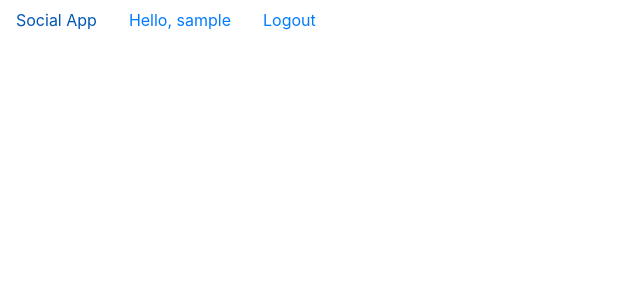
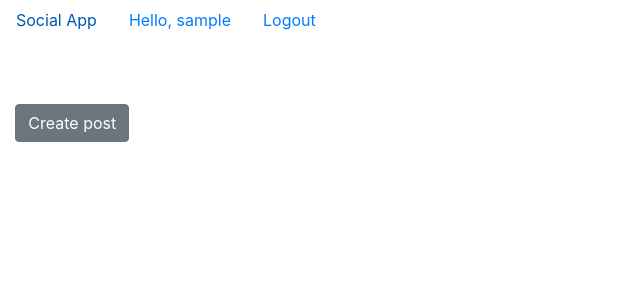
Before and after one commit to sven971105/Django-social-app, a Django app: page / in a window 1280 px wide. Shown: the top 300 px of the page, without its empty margins (0-640 px from the left). Run offline with Django 3.2, Linux system fonts and the light colour scheme; the visitor is signed in with stand-in values (Sample User, id 1); data that the repository does not hold is empty; some libraries are stand-ins or nearby versions.

Commit message:
[8] Add post create, comment update , comment delete

```diff
--- a/app/templates/index.html
+++ b/app/templates/index.html
@@ -3,8 +3,13 @@
 {% block title %} Social App {% endblock %}
 
 {% block content %}
-  <ul>
-  <div class="row container" style="margin-top:5%;">
+  {% if user.is_authenticated %}
+  <a class="btn btn-secondary" style="margin-left:1.2%;margin-top:5%;" href="{% url 'post_create' %}">
+    Create post
+  </a>
+  {% endif %}
+
+  <div class="row container">
     {% for post in post_list %}
       <div class="col-sm-6 p-3">
           <div class="card">
@@ -19,6 +24,5 @@
         </div>
       </div>
     {% endfor %}
-  </ul>
 </div>
 {% endblock %}
--- a/app/templates/post_detail.html
+++ b/app/templates/post_detail.html
@@ -49,6 +49,10 @@
         {% for comment_group in comments %}
           {% for comment in comment_group.list %}
           <div class="card m-3">
+            <div class="m-2">
+              <a class="btn btn-secondary" href="{% url 'comment_edit' post.id comment.id %}">Edit comment</a>
+              <a class="btn btn-secondary" href="{% url 'comment_delete' post.id comment.id %}">Delete comment</a>
+            </div>
             <div class="card-body">
               <blockquote class="blockquote mb-0">
                 <p>
--- a/app/urls.py
+++ b/app/urls.py
@@ -3,6 +3,7 @@ from app.views import (
   index,
   PostListView,
   post_detail,
+  PostCreateView,
   post_edit,
   PostEditView,
   post_delete,
@@ -11,18 +12,23 @@ from app.views import (
   UserProfileRelationsView,
   comment_create,
   CommentCreateView,
+  CommentEditView,
+  CommentDeleteView,
 )
 
 urlpatterns = [
   path('', index, name='post_list'),
   path('', PostListView.as_view(), name='post_list'),
   path('post/<int:pk>', post_detail, name='post_detail'),
+  path('post/create', PostCreateView.as_view(), name='post_create'),
   path('post/<int:pk>/edit', post_edit, name='post_edit'),
   path('post/<int:pk>/edit', PostEditView.as_view(), name='post_edit'),
   path('post/<int:pk>/delete', post_delete, name='post_delete'),
   path('post/<int:pk>/delete', PostDeleteView.as_view(), name='post_delete'),
   path('post/<int:pk>/comment/create', comment_create, name='comment_create'),
   path('post/<int:pk>/comment/create', CommentCreateView.as_view(), name='comment_create'),
+  path('post/<int:pk>/comment/<int:pk_comment>/edit', CommentEditView.as_view(), name='comment_edit'),
+  path('post/<int:pk>/comment/<int:pk_comment>/delete', CommentDeleteView.as_view(), name='comment_delete'),
   path('userprofile/<int:pk>', UserProfileView.as_view(), name='user_profile'),
   path('userprofile/<int:pk>/relations', UserProfileRelationsView.as_view(), name='user_profile_relations'),
 ]
--- a/app/views.py
+++ b/app/views.py
@@ -96,6 +96,42 @@ class CommentCreateView(CreateView):
         )
         return redirect(reverse_lazy("post_detail", kwargs={"pk": self.kwargs['pk']}))
 
+
+class CommentEditView(UpdateView):
+    model = Comment
+    fields = ['text']
+    pk_url_kwarg = 'pk_comment'
+    template_name = 'comment_update.html'
+
+    def form_valid(self, form):
+        comment = Comment.objects.get(pk=self.kwargs['pk_comment'])
+        comment.text = form.cleaned_data['text']
+        comment.save()
+        return redirect(reverse_lazy("post_detail", kwargs={"pk": self.kwargs['pk']}))
+
+
+class CommentDeleteView(DeleteView):
+    template_name = "comment_delete.html"
+    model = Comment
+    pk_url_kwarg = 'pk_comment'
+
+    def get_success_url(self):
+        return reverse_lazy("post_detail", kwargs={"pk": self.kwargs['pk']})
+
+
+class PostCreateView(CreateView):
+    model = Post
+    fields = ['text']
+    template_name = 'post_create.html'
+
+    def form_valid(self, form):
+        post = Post.objects.create(
+            created_by=self.request.user,
+            **form.cleaned_data
+        )
+        return redirect(reverse_lazy("post_detail", kwargs={"pk": post.id }))
+
+
 def post_edit(request, pk):
     if request.method == "POST":
         form = PostForm(request.POST)
```
Also changed, not shown: app/templates/comment_delete.html (added, +14 -0 lines), app/templates/comment_update.html (added, +15 -0 lines), app/templates/post_create.html (added, +15 -0 lines).
